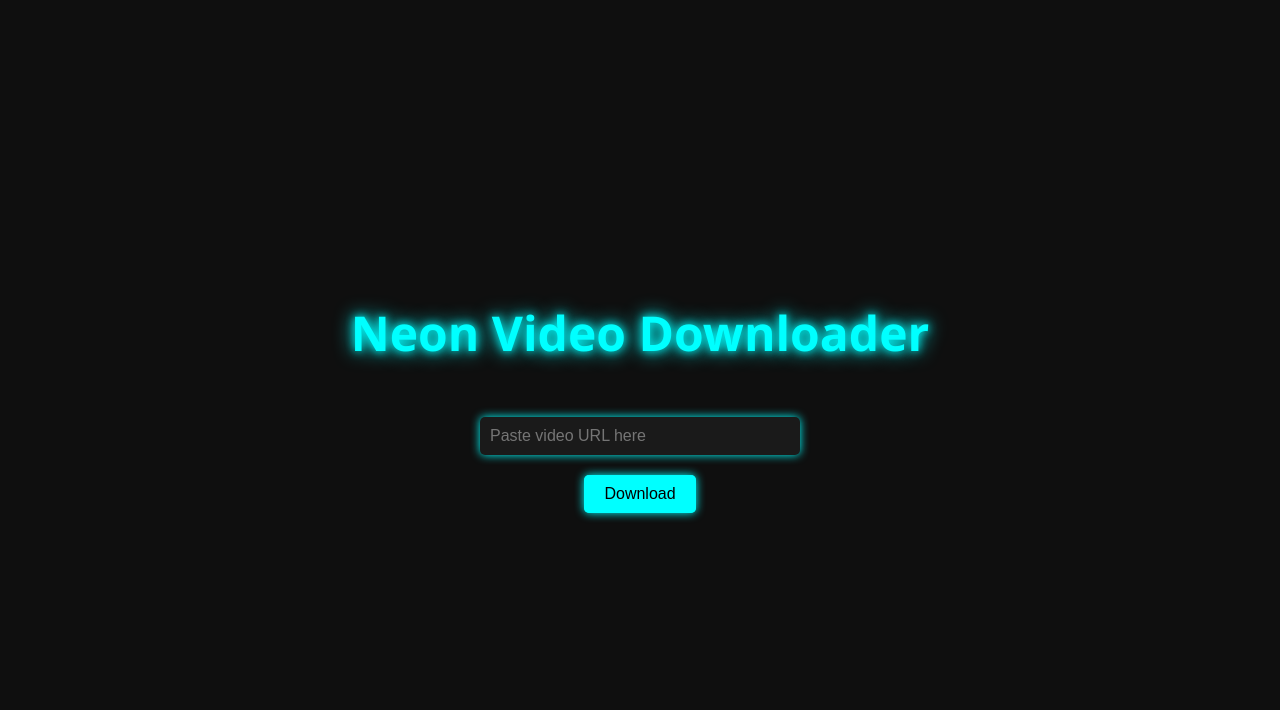
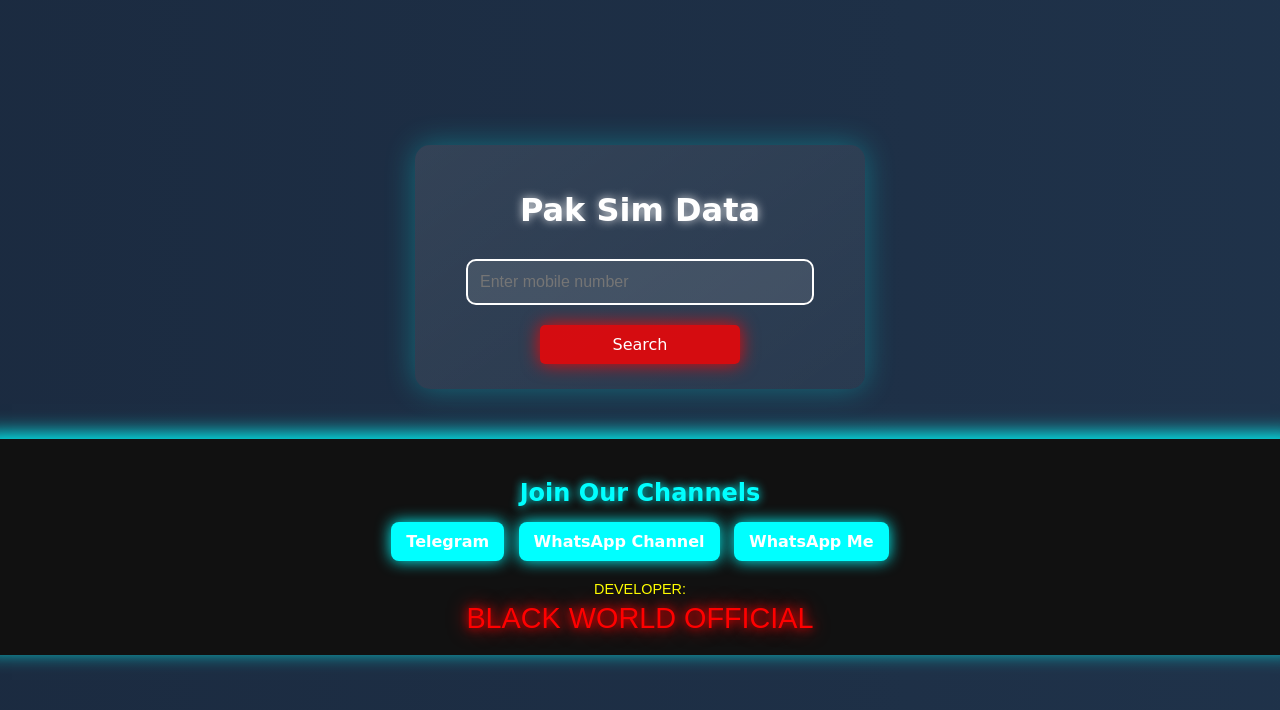
Before and after one commit to BLACKWORLD-OFFICIAL/Hhhhhhhhhhhh, a plain HTML site: page index.html in a window 1280 px wide. Drawn offline with Linux system fonts and the light colour scheme; a web font is replaced by a local one.

Commit message:
index.html

```diff
--- a/index.html
+++ b/index.html
@@ -1,84 +1,226 @@
-<!DOCTYPE html><html lang="en">
+<!DOCTYPE html>
+<html lang="en">
 <head>
   <meta charset="UTF-8" />
-  <meta name="viewport" content="width=device-width, initial-scale=1.0" />
-  <title>Neon Video Downloader</title>
+  <meta name="viewport" content="width=device-width, initial-scale=1.0"/>
+  <title>Pak Sim Data</title>
   <style>
+    @import url('https://fonts.googleapis.com/css2?family=Bilbo&family=Foldit&family=Neonderthaw&family=Grape+Nuts&family=Iceberg&family=Stick+No+Bills&display=swap');
+
     body {
+      font-family: Arial, sans-serif;
+      background: linear-gradient(90deg, #141e30, #243b55);
+      background-size: 400% 400%;
+      animation: backgroundAnimate 8s infinite;
       margin: 0;
-      background: #0f0f0f;
-      color: #0ff;
-      font-family: 'Segoe UI', Tahoma, Geneva, Verdana, sans-serif;
+      padding: 0;
       display: flex;
       justify-content: center;
       align-items: center;
-      height: 100vh;
       flex-direction: column;
+      min-height: 100vh;
     }
+
+    @keyframes backgroundAnimate {
+      0% { background-position: 0% 50%; }
+      50% { background-position: 100% 50%; }
+      100% { background-position: 0% 50%; }
+    }
+
+    .container {
+      background: linear-gradient(145deg, rgba(255,255,255,0.1), rgba(255,255,255,0.05));
+      border-radius: 15px;
+      box-shadow: 0 0 30px rgba(0, 255, 255, 0.3);
+      padding: 25px;
+      width: 100%;
+      max-width: 400px;
+      text-align: center;
+      color: white;
+    }
+
     h1 {
-      font-size: 3rem;
-      text-shadow: 0 0 10px #0ff, 0 0 20px #0ff;
+      font-size: 32px;
+      margin-bottom: 20px;
+      text-shadow: 0 0 10px rgba(255,255,255,0.8);
+      font-family: 'Bilbo', cursive;
     }
+
     input[type="text"] {
-      padding: 10px;
-      width: 300px;
-      font-size: 1rem;
+      width: 80%;
+      padding: 12px;
+      border: 2px solid #fff;
+      border-radius: 10px;
+      background: rgba(255,255,255,0.1);
+      color: white;
+      margin: 10px 0;
+      font-size: 16px;
+    }
+
+    button {
+      background: rgba(255, 0, 0, 0.8);
+      color: white;
+      padding: 10px 15px;
       border: none;
       border-radius: 5px;
+      cursor: pointer;
+      font-size: 16px;
+      margin-top: 10px;
+      width: 50%;
+      animation: buttonGlow 2s infinite alternate;
+      font-family: 'Iceberg', cursive;
+    }
+
+    @keyframes buttonGlow {
+      0% { box-shadow: 0 0 10px rgba(255, 0, 0, 0.5); }
+      100% { box-shadow: 0 0 20px rgba(255, 0, 0, 1); }
+    }
+
+    .result {
       margin-top: 20px;
-      background: #1a1a1a;
+      background: rgba(0,0,0,0.7);
+      padding: 20px;
+      border-radius: 15px;
+      font-size: 14px;
+      text-align: left;
+      white-space: pre-line;
+      display: none;
+      font-family: 'Foldit', sans-serif;
+    }
+
+    .result span.num {
+      font-family: Arial, sans-serif !important;
+    }
+
+    .share-btn {
+      margin-top: 10px;
+      background: linear-gradient(90deg, #25D366, #128C7E);
+      box-shadow: 0 0 10px #25D366;
+      color: white;
+      display: none;
+      font-family: 'Stick No Bills', sans-serif;
+    }
+
+    .footer {
+      margin-top: 50px;
+      padding: 20px;
+      text-align: center;
+      background: #111;
+      box-shadow: 0 -5px 20px #0ff;
+      width: 100%;
+    }
+
+    .footer h2 {
+      font-size: 1.5rem;
       color: #0ff;
-      box-shadow: 0 0 10px #0ff;
+      text-shadow: 0 0 10px #0ff;
+      margin-bottom: 10px;
+      font-family: 'Neonderthaw', cursive;
     }
-    button {
-      margin-top: 20px;
-      padding: 10px 20px;
-      font-size: 1rem;
-      border: none;
+
+    .social-links a {
+      display: inline-block;
+      margin: 5px;
+      padding: 10px 15px;
+      color: #fff;
       background: #0ff;
-      color: #000;
-      border-radius: 5px;
-      cursor: pointer;
-      box-shadow: 0 0 10px #0ff, 0 0 20px #0ff inset;
-      transition: background 0.3s ease;
+      border-radius: 8px;
+      text-decoration: none;
+      font-weight: bold;
+      box-shadow: 0 0 15px #0ff;
+      transition: transform 0.3s ease, box-shadow 0.3s ease;
+      font-family: 'Grape Nuts', cursive;
     }
-    button:hover {
-      background: #00cccc;
+
+    .social-links a:hover {
+      transform: scale(1.1);
+      box-shadow: 0 0 25px #0ff;
+      background: #08f;
     }
-    #timer {
-      margin-top: 20px;
-      font-size: 1.2rem;
-      color: #0f0;
-      text-shadow: 0 0 10px #0f0;
+
+    .developer {
+      margin-top: 15px;
+      font-size: 0.9rem;
+      color: yellow;
+    }
+
+    .developer span {
+      display: block;
+      font-size: 1.8rem;
+      color: red;
+      text-shadow: 0 0 10px red, 0 0 20px red;
+      margin-top: 5px;
     }
   </style>
 </head>
 <body>
-  <h1>Neon Video Downloader</h1>
-  <input type="text" id="videoUrl" placeholder="Paste video URL here" />
-  <button onclick="startDownload()">Download</button>
-  <div id="timer"></div>  <script>
-    function startDownload() {
-      const url = document.getElementById("videoUrl").value;
-      if (!url) {
-        alert("Please enter a video URL.");
+  <div class="container">
+    <h1>Pak Sim Data</h1>
+    <input type="text" id="number" placeholder="Enter mobile number" required />
+    <button onclick="fetchData()">Search</button>
+    <div id="responseBox" class="result"></div>
+    <button id="shareButton" class="share-btn" onclick="shareWhatsApp()">📲 Share on WhatsApp</button>
+  </div>
+
+  <div class="footer">
+    <h2>Join Our Channels</h2>
+    <div class="social-links">
+      <a href="https://t.me/TECHBYHUZII" target="_blank">Telegram</a>
+      <a href="https://whatsapp.com/channel/0029VaqyldOC6ZvZ6uSVmg2q" target="_blank">WhatsApp Channel</a>
+      <a href="https://wa.me/923058190234" target="_blank">WhatsApp Me</a>
+    </div>
+    <div class="developer">
+      DEVELOPER:
+      <span>BLACK WORLD OFFICIAL</span>
+    </div>
+  </div>
+
+  <script>
+    async function fetchData() {
+      const number = document.getElementById("number").value.trim();
+      const responseBox = document.getElementById("responseBox");
+      const shareButton = document.getElementById("shareButton");
+
+      if (!number) {
+        alert("Please enter a phone number.");
         return;
       }
 
-      let countdown = 10;
-      const timerEl = document.getElementById("timer");
-      timerEl.textContent = `Starting download in ${countdown} seconds...`;
+      const url = `https://fam-official.serv00.net/sim/api.php?num=${number}`;
 
-      const interval = setInterval(() => {
-        countdown--;
-        if (countdown <= 0) {
-          clearInterval(interval);
-          timerEl.textContent = "Downloading...";
-          window.location.href = `https://api-by.eternalowner06.workers.dev/?url=${encodeURIComponent(url)}`;
+      try {
+        const res = await fetch(url);
+        const apiData = await res.json();
+
+        if (apiData.status === "success" && Array.isArray(apiData.data) && apiData.data.length > 0) {
+          const user = apiData.data[0];
+          const content = `
+📞 Mobile: <span class="num">${user.Mobile || "Not found"}</span>
+👤 Name: ${user.Name || "Not found"}
+🆔 CNIC: <span class="num">${user.CNIC || "Not found"}</span>
+📍 Address: ${user.Address || "Not found"}
+📶 Operator: ${user.Operator || "Not found"}
+          `;
+          responseBox.innerHTML = content;
+          responseBox.style.display = "block";
+          shareButton.style.display = "inline-block";
         } else {
-          timerEl.textContent = `Starting download in ${countdown} seconds...`;
+          responseBox.innerHTML = `<p style="color: yellow;">Data Not Found</p>`;
+          responseBox.style.display = "block";
+          shareButton.style.display = "none";
         }
-      }, 1000);
+      } catch (e) {
+        responseBox.innerHTML = `<p style="color: red;">Error fetching data.</p>`;
+        responseBox.style.display = "block";
+        shareButton.style.display = "none";
+      }
     }
-  </script></body>
+
+    function shareWhatsApp() {
+      const responseBox = document.getElementById("responseBox");
+      const text = encodeURIComponent(responseBox.innerText);
+      const url = `https://wa.me/?text=${text}`;
+      window.open(url, '_blank');
+    }
+  </script>
+</body>
 </html>
```
